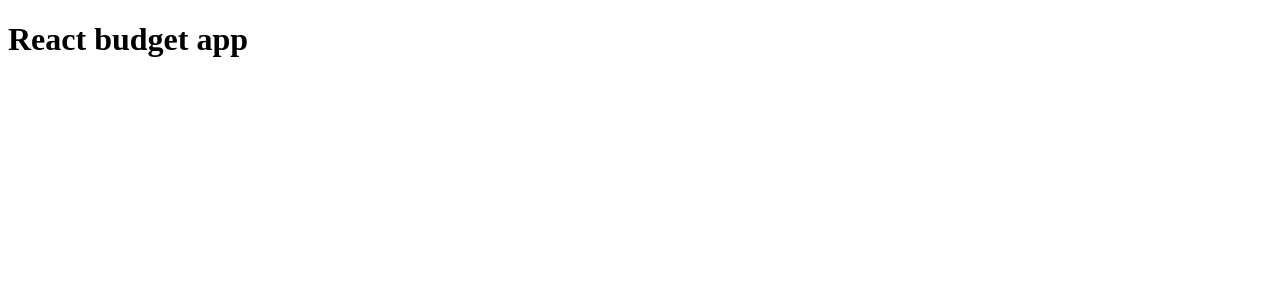
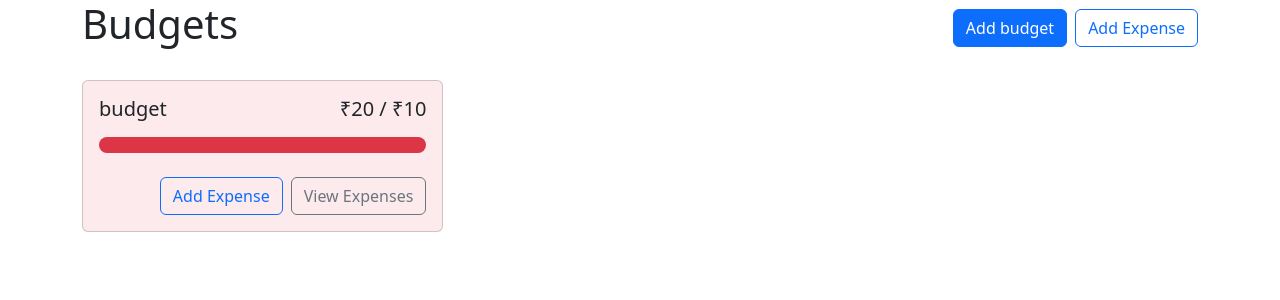
Before and after one commit to aditya1819/budget-app-fe, a React (Vite) app: page / in a window 1280 px wide. Shown: the top 300 px of the page. Built offline with nearby package versions, Linux system fonts and the light colour scheme.

Commit message:
Added basic UI components using bootstarp

```diff
--- a/package.json
+++ b/package.json
@@ -9,7 +9,9 @@
     "preview": "vite preview"
   },
   "dependencies": {
+    "bootstrap": "^5.2.3",
     "react": "^18.2.0",
+    "react-bootstrap": "^2.7.4",
     "react-dom": "^18.2.0"
   },
   "devDependencies": {
--- a/src/App.tsx
+++ b/src/App.tsx
@@ -1,8 +1,26 @@
+import { Button, Container, Stack } from 'react-bootstrap';
+import BudgetCard from './Components/BudgetCard';
+
 function App() {
   return (
-    <div className="App">
-      <h1>React budget app</h1>
-    </div>
+    <Container>
+      <Stack direction="horizontal" className="mb-4" gap={2}>
+        <h1 className="me-auto">Budgets</h1>
+        <Button variant="primary">Add budget</Button>
+        <Button variant="outline-primary">Add Expense</Button>
+      </Stack>
+
+      <div
+        style={{
+          display: 'grid',
+          gridTemplateColumns: 'repeat(auto-fill, minmax(300px, 1fr))',
+          gap: '1rem',
+          alignItems: 'flex-start'
+        }}
+      >
+        <BudgetCard name="budget" amount={20} max={10} gray></BudgetCard>
+      </div>
+    </Container>
   );
 }
 
--- /dev/null
+++ b/src/Components/BudgetCard.tsx
@@ -0,0 +1,51 @@
+import { Card, ProgressBar, Stack, Button } from 'react-bootstrap';
+import { currencyFormatter } from '../Utils';
+
+type Props = {
+  name: string;
+  amount: number;
+  max: number;
+  gray: boolean;
+};
+
+function getProgressBarVarient(amount: number, max: number) {
+  const ratio = amount / max;
+  return ratio < 0.5 ? 'primary' : ratio < 0.75 ? 'warning' : 'danger';
+}
+
+function BudgetCard({ name, amount, max, gray }: Props) {
+  const classNames = [];
+  if (amount > max) {
+    classNames.push('bg-danger', 'bg-opacity-10');
+  } else if (gray) {
+    classNames.push('bg-light');
+  }
+
+  return (
+    <Card className={classNames.join(' ')}>
+      <Card.Body>
+        <Card.Title className="d-flex justify-content-between align-items-baseline fw-normal mb-3">
+          <div className="me-2">{name}</div>
+          <div>
+            {currencyFormatter.format(amount)} / {currencyFormatter.format(max)}
+          </div>
+        </Card.Title>
+        <ProgressBar
+          className="rounded-pill"
+          variant={getProgressBarVarient(amount, max)}
+          min={0}
+          max={max}
+          now={amount}
+        ></ProgressBar>
+        <Stack direction="horizontal" gap={2} className="mt-4">
+          <Button variant="outline-primary" className="ms-auto">
+            Add Expense
+          </Button>
+          <Button variant="outline-secondary">View Expenses</Button>
+        </Stack>
+      </Card.Body>
+    </Card>
+  );
+}
+
+export default BudgetCard;
--- /dev/null
+++ b/src/Utils.tsx
@@ -0,0 +1,5 @@
+export const currencyFormatter = new Intl.NumberFormat(undefined, {
+  currency: 'INR',
+  style: 'currency',
+  minimumFractionDigits: 0
+});
--- a/src/main.tsx
+++ b/src/main.tsx
@@ -1,6 +1,7 @@
 import React from 'react';
 import ReactDOM from 'react-dom/client';
 import App from './App';
+import 'bootstrap/dist/css/bootstrap.min.css';
 
 ReactDOM.createRoot(document.getElementById('root') as HTMLElement).render(
   <React.StrictMode>
```
Also changed, not shown: 1 other file (tests, documents, lock files or other folders).
